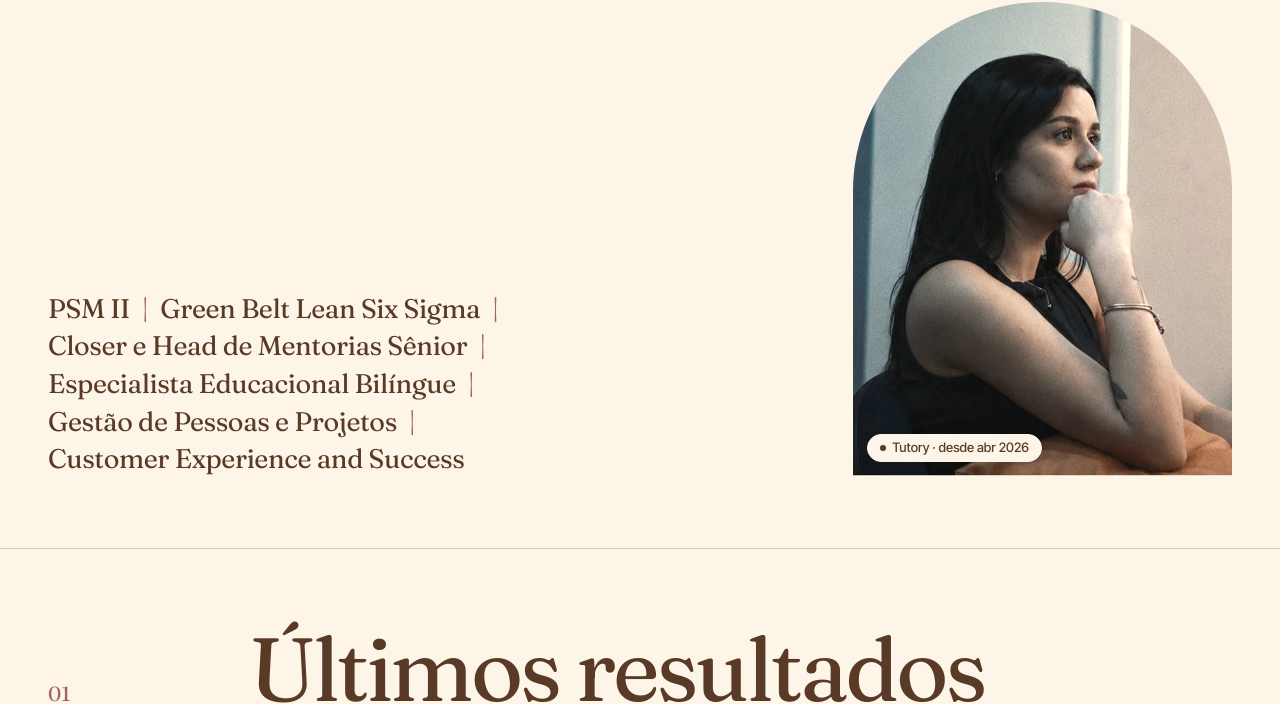
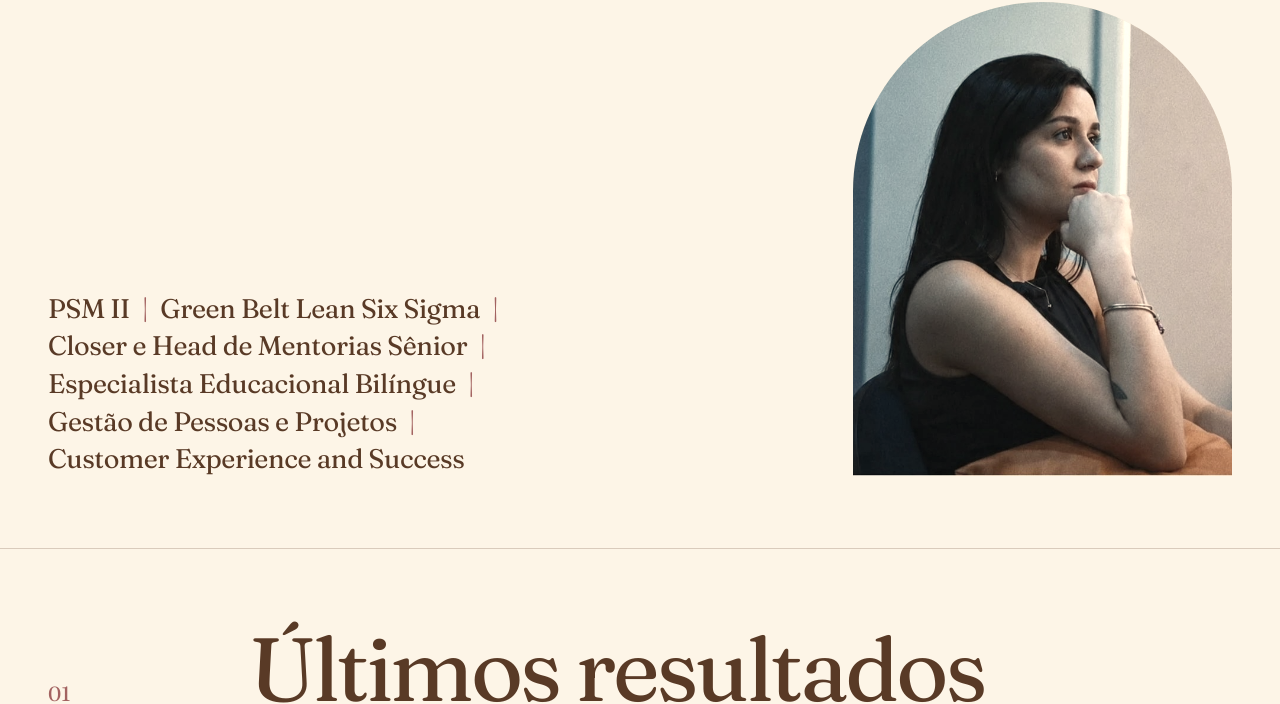
Before and after one commit to annydiasportfolio/annydiasportfolio.github.io, a plain HTML site: page index.html in a window 1280 px wide. Shown: the part 396-1100 px from the top of the page. Drawn offline with Linux system fonts and the light colour scheme.

Commit message:
Remove etiqueta da foto
Co-Authored-By: Claude Opus 5.5 <noreply@anthropic.com>
Claude-Session: https://claude.ai/code/session_01AZpuWmbUBDndDSJETDf95F

```diff
--- a/index.html
+++ b/index.html
@@ -278,7 +278,6 @@ footer{padding-block:clamp(48px,7vw,96px) clamp(28px,4vw,40px)}
         <figure class="portrait">
           <img src="img/anny.jpg" alt="Retrato de Anny Dias" onerror="this.parentNode.classList.add('empty')">
           <div class="ph" aria-hidden="true"><span class="logo"><svg viewBox="0 0 1600 1600"><use href="#mark"/></svg></span></div>
-          <figcaption><span class="pill"><span class="dot"></span>Tutory · desde abr 2026</span></figcaption>
         </figure>
       </div>
     </div>
```
